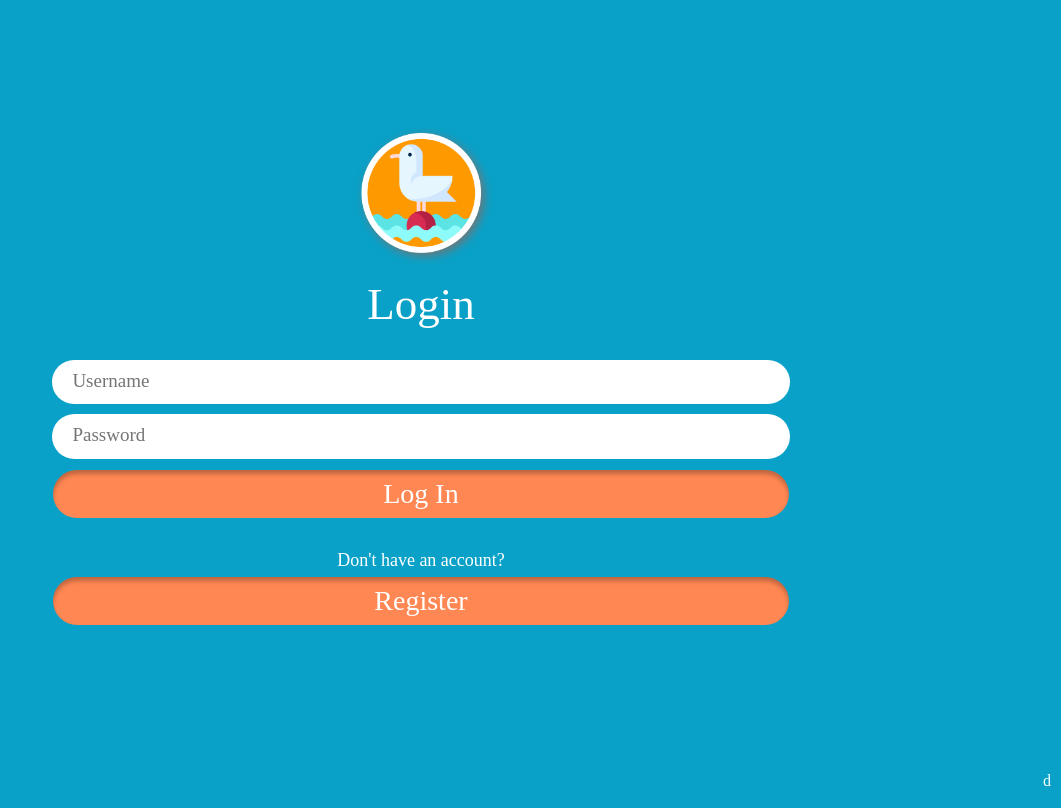
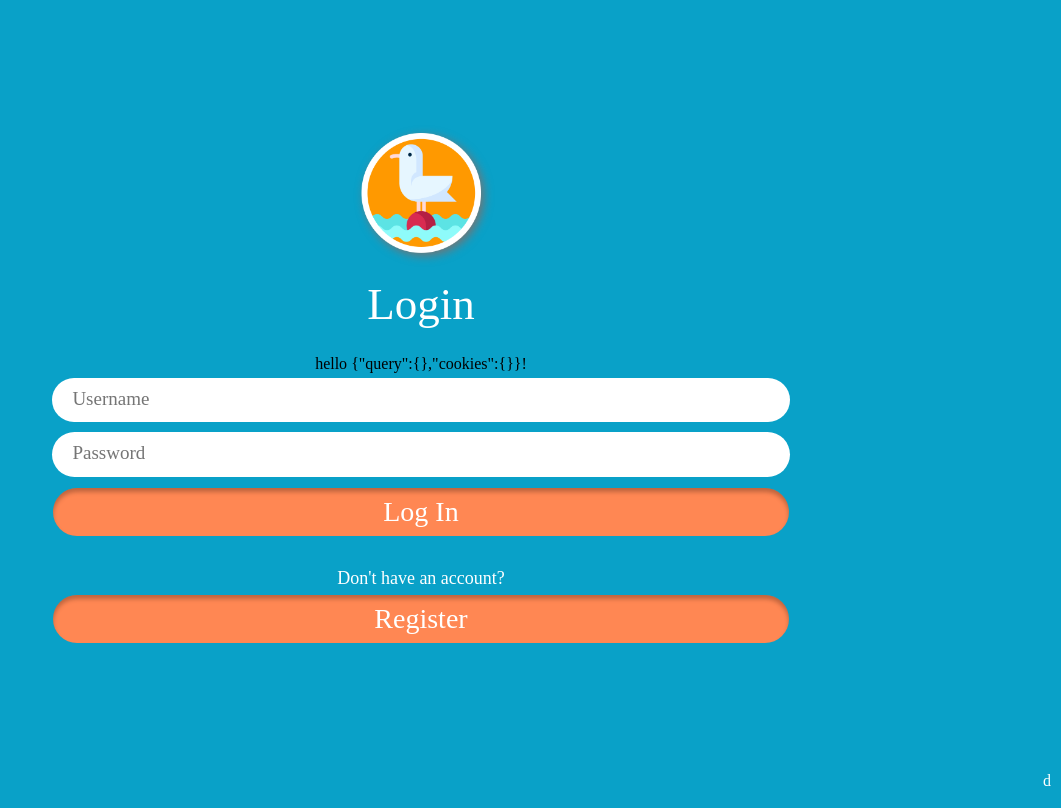
Before and after one commit to achilleasr/SyrosSailWebApp, a Next.js app: page / in a window 1280 px wide. Shown: the whole page, without its empty margins (219-1280 px from the left). Built offline with nearby package versions, Linux system fonts and the light colour scheme; a web font is replaced by a local one.

Commit message:
swr fetcher

```diff
--- a/pages/index.js
+++ b/pages/index.js
@@ -11,7 +11,7 @@ import ttn from "ttn";
 const fetcher = (url) => fetch(url).then((r) => r.json());
 
 function Profile() {
-  const { data, error, isLoading } = useSWR("/api/ttn2", fetcher);
+  const { data, error, isLoading } = useSWR("/api/ttn3", fetcher);
 
   if (error) return <div>failed to load</div>;
   if (isLoading) return <div>loading...</div>;
@@ -63,7 +63,7 @@ export default function App({ appId, accessKey }) {
       </Head>
       <img src="assets/SplashLogo.png" className={styles.image} />
       <div className={checked ? styles.title2 : styles.title}>Login</div>
-      {/* <Profile /> */}
+      <Profile />
       {/* <input
         onClick={handleClick}
         name="fontBox"
```
